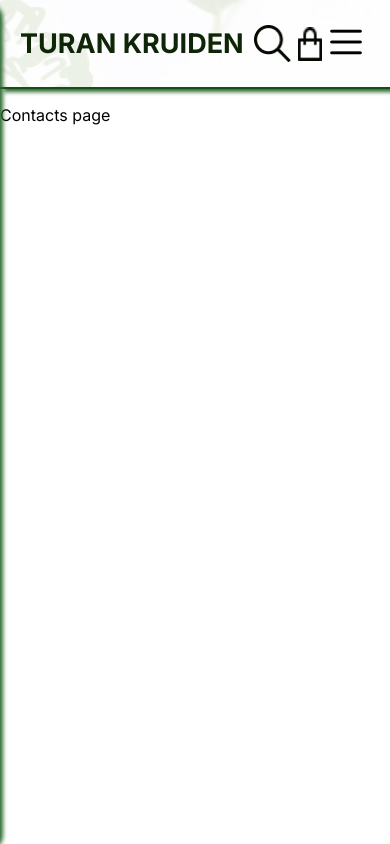
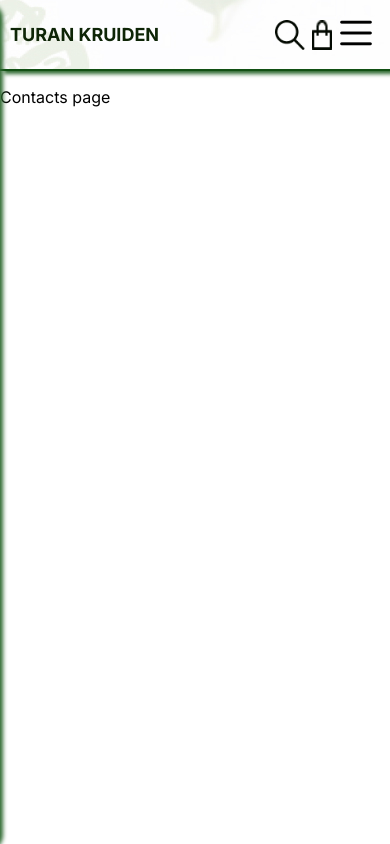
Before and after one commit to OlgaVOweb/kruiden-winkel, a React (Create React App) app: page /contacts in a window 390 px wide. Built offline with nearby package versions, Linux system fonts and the light colour scheme.

Commit message:
changes to nav

```diff
--- a/src/App.css
+++ b/src/App.css
@@ -1,10 +1,5 @@
 body {
   font-family: 'Inter', sans-serif;
-}
-.container{
-  max-width: 1200px;
-  width: 100%;
-  margin: auto;
 }
 
 /* Header */
@@ -18,13 +13,13 @@ nav {
   background-image: url('./image/header-background.jpg');
   background-size: coder;
   background-repeat: no-repeat;
-  padding: 0 20px;
-
+  padding: 0 120px;
 }
 .header{
   display: flex;
   justify-content:flex-end;
   align-items: center;
+  width: 100%;
 }
 .links{
   display: flex;
@@ -33,7 +28,15 @@ nav {
 .link {
   text-decoration: none;
   color: rgba(4, 10, 2, 1);
-  margin-right: 20px;
+  margin-right: 16px;
+  padding: 4px;
+}
+.link:hover{
+  background-color: rgb(44, 104, 46);
+  color: white;
+}
+.link:active{
+  background-color: transparent;
 }
 .logo{
   margin-right: auto;
@@ -41,7 +44,6 @@ nav {
   font-weight: 700;
   line-height: 33px;
   color: rgba(14, 37, 7, 1);
-  padding: 25 0 25 120px;
 }
 .search{
   width: 146px;
@@ -62,8 +64,39 @@ nav {
 .burger-button{
   display: none;
 }
+@media all and (max-width: 1200px){
+  nav{
+    padding: 0 20px;
+  }
+.logo{
+  font-size: 24px;
+  }
+}
+@media all and (max-width: 900px){
+  nav{
+    padding: 0 10px;
+  }
+.logo{
+  font-size: 18px;
+}
+.link{
+  margin-right: 16px;
+}
+.search{
+  width: 100px;
+  height: 24px;
+}
+.magnifier{
+  width: 30px;
+  height: 30px;
+}
+.basket {
+  width: 20px;
+  height: 30px;
+}
+}
 
-@media all and (max-width: 1023px){
+@media all and (max-width: 767px){
 .links{
   position: fixed;
   top: 0;
--- a/src/App.js
+++ b/src/App.js
@@ -16,7 +16,7 @@ function App() {
   return (
     <Router>
       <nav>
-        <div className='container header'>
+        <div className='header'>
           <p className='logo'>TURAN KRUIDEN</p>
           <div className={`links ${isOpen ? "active" : ""}`}>
             <Link to="/" className='link'>Home</Link>
@@ -32,7 +32,6 @@ function App() {
             <img src={burger} alt='menu'/>
           </button>
         </div>
-
       </nav>
 
       <Routes>
--- a/src/pages/Contacts.js
+++ b/src/pages/Contacts.js
@@ -2,7 +2,7 @@
 
 const Contacts = () => {
   return (
-    <div className="container">
+    <div>
       <p>Contacts page</p>
     </div>
   )
--- a/src/pages/Delivery.js
+++ b/src/pages/Delivery.js
@@ -1,7 +1,7 @@
 
 const Delivery = () => {
   return (
-    <div className="container">
+    <div>
       <p>Delivery Page</p>
     </div>
   )
--- a/src/pages/Home.js
+++ b/src/pages/Home.js
@@ -1,7 +1,7 @@
 
 const Home = () => {
   return (
-    <div className="container">
+    <div>
       <p>Home Page</p>
     </div>
   )
--- a/src/pages/Payment.js
+++ b/src/pages/Payment.js
@@ -2,7 +2,7 @@
 
 const Payment = () => {
   return (
-    <div className="container">
+    <div>
       <p>Payment Page</p>
     </div>
   )
--- a/src/pages/Products.js
+++ b/src/pages/Products.js
@@ -12,7 +12,7 @@ function Products() {
     }
 
     return (
-      <div className="container">
+      <div>
         <div className="cont">
           <h2 className="back">About Delivery</h2>
         </div>
```
